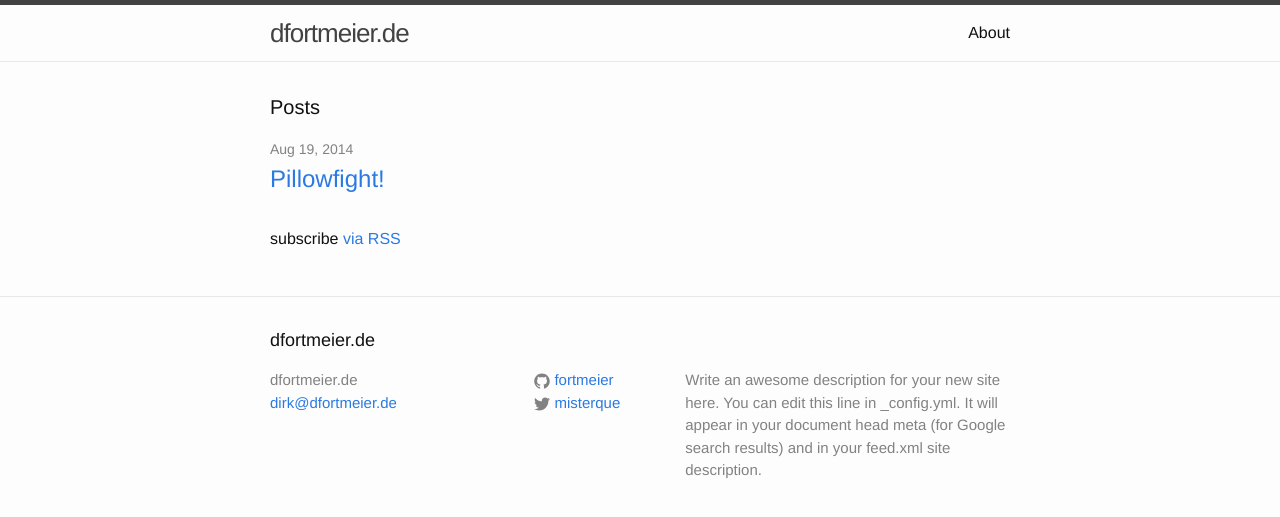
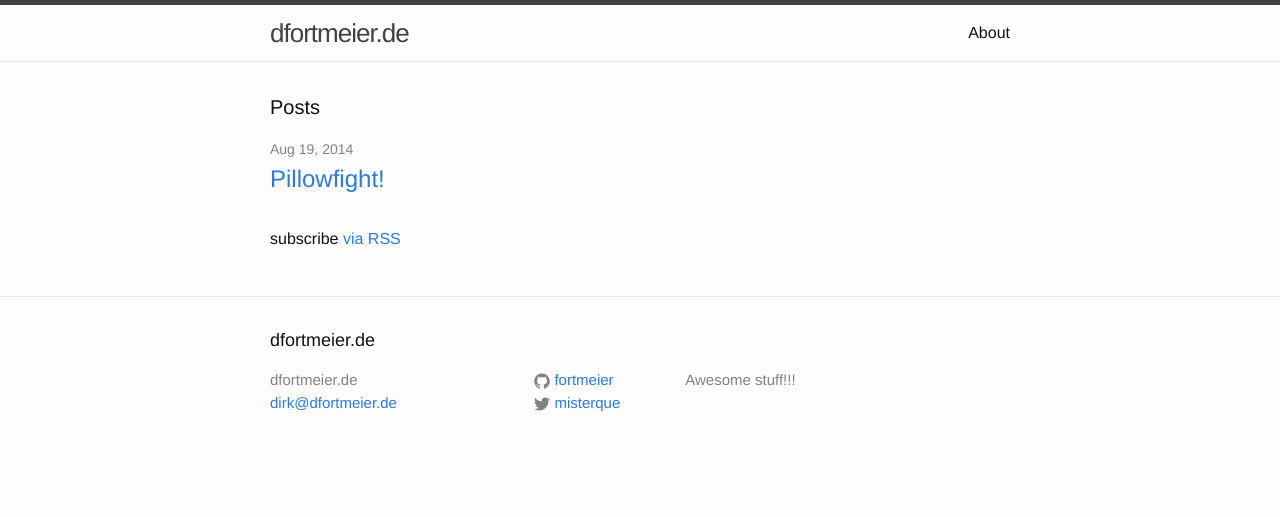
Before and after one commit to fortmeier/fortmeier.github.io, a Jekyll site: the page built from index.html, in a window 1280 px wide. Shown: the top 517 px of the page. Built offline with Jekyll 4.4.1, drawn with Linux system fonts in a browser that asks for light colours.

Commit message:
changed description

```diff
--- a/_config.yml
+++ b/_config.yml
@@ -2,9 +2,10 @@
 title: dfortmeier.de
 email: dirk@dfortmeier.de
 description: > # this means to ignore newlines until "baseurl:"
-  Write an awesome description for your new site here. You can edit this
-  line in _config.yml. It will appear in your document head meta (for
-  Google search results) and in your feed.xml site description.
+  Awesome stuff!!!
+#Write an awesome description for your new site here. You can edit this
+# line in _config.yml. It will appear in your document head meta (for
+# Google search results) and in your feed.xml site description.
 baseurl: "" # the subpath of your site, e.g. /blog/
 url: "http://www.dfortmeier.de" # the base hostname & protocol for your site
 twitter_username: misterque
```
